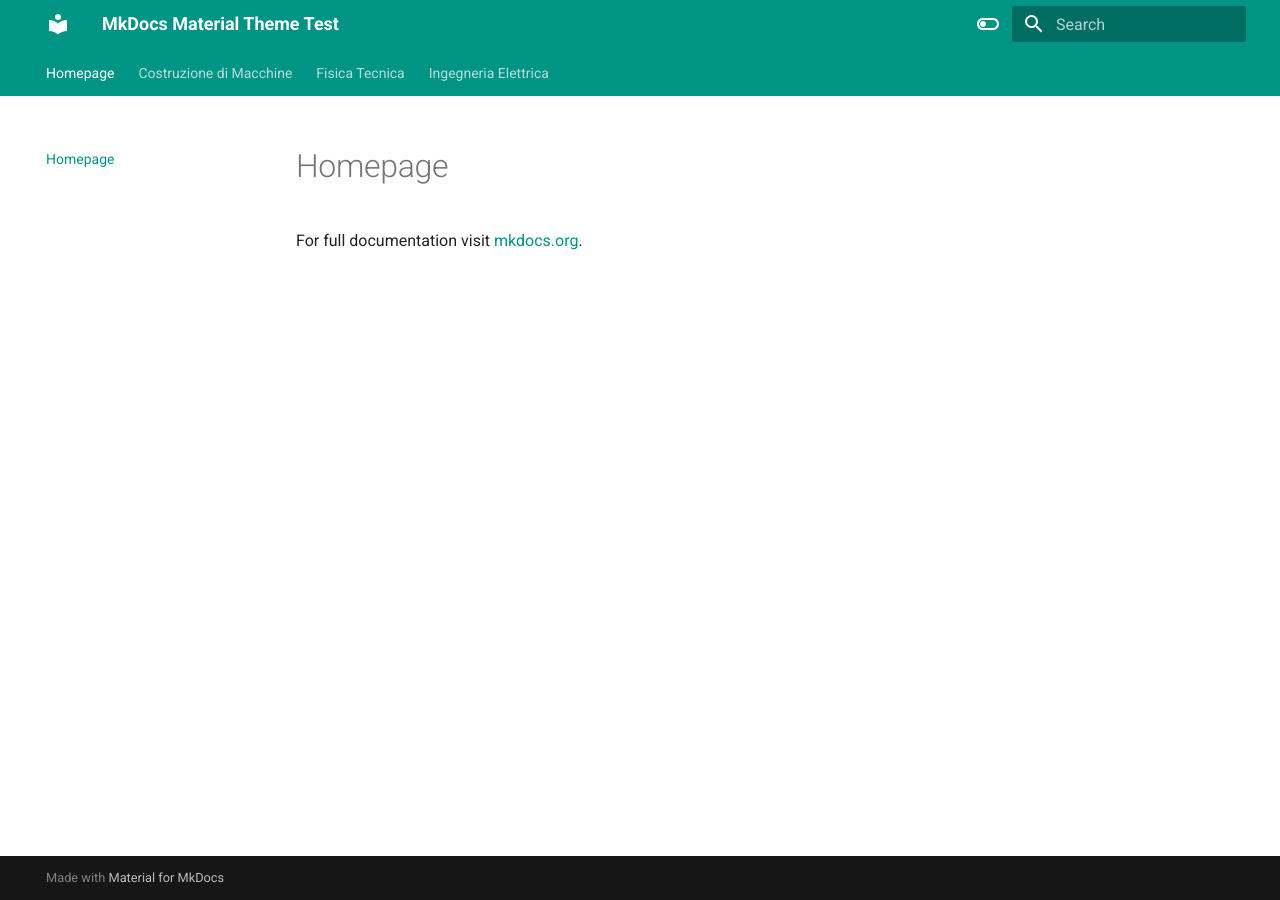
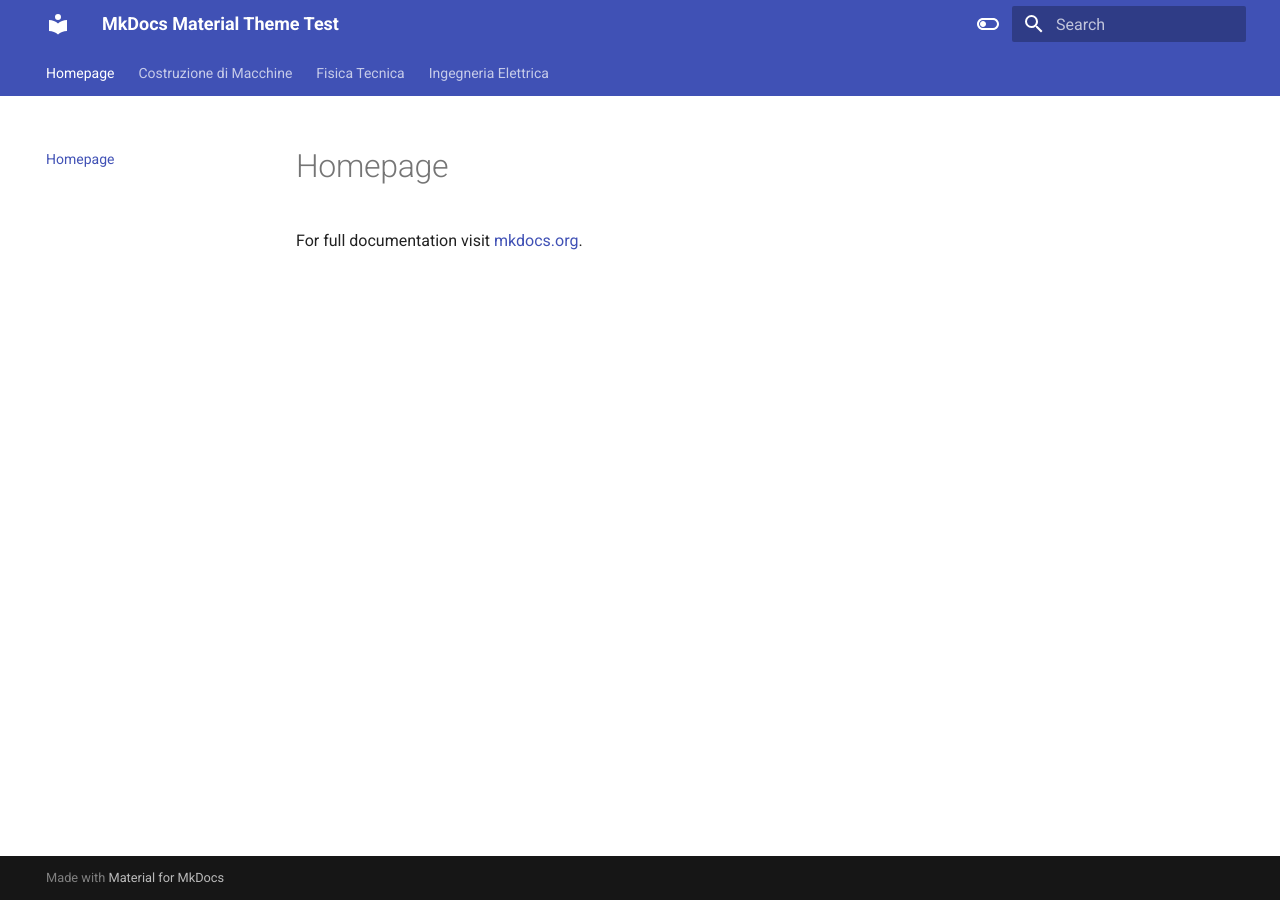
Before and after one commit to MORaHo/Appunti, an MkDocs documentation site: the page built from docs/index.md, in a window 1280 px wide. Built offline with MkDocs 1.6.1 and Material for MkDocs 9.7.7, drawn with Linux system fonts in a browser that asks for light colours.

Commit message:
Update mkdocs.yml

```diff
--- a/mkdocs.yml
+++ b/mkdocs.yml
@@ -21,14 +21,10 @@ theme:
       toggle:
         icon: material/toggle-switch-off-outline
         name: Switch to dark mode
-      primary: teal
-      accent: lime
     - scheme: slate
       toggle:
         icon: material/toggle-switch
         name: Switch to light mode
-      primary: teal
-      accent: purple
 
 markdown_extensions:
   - admonition
```
